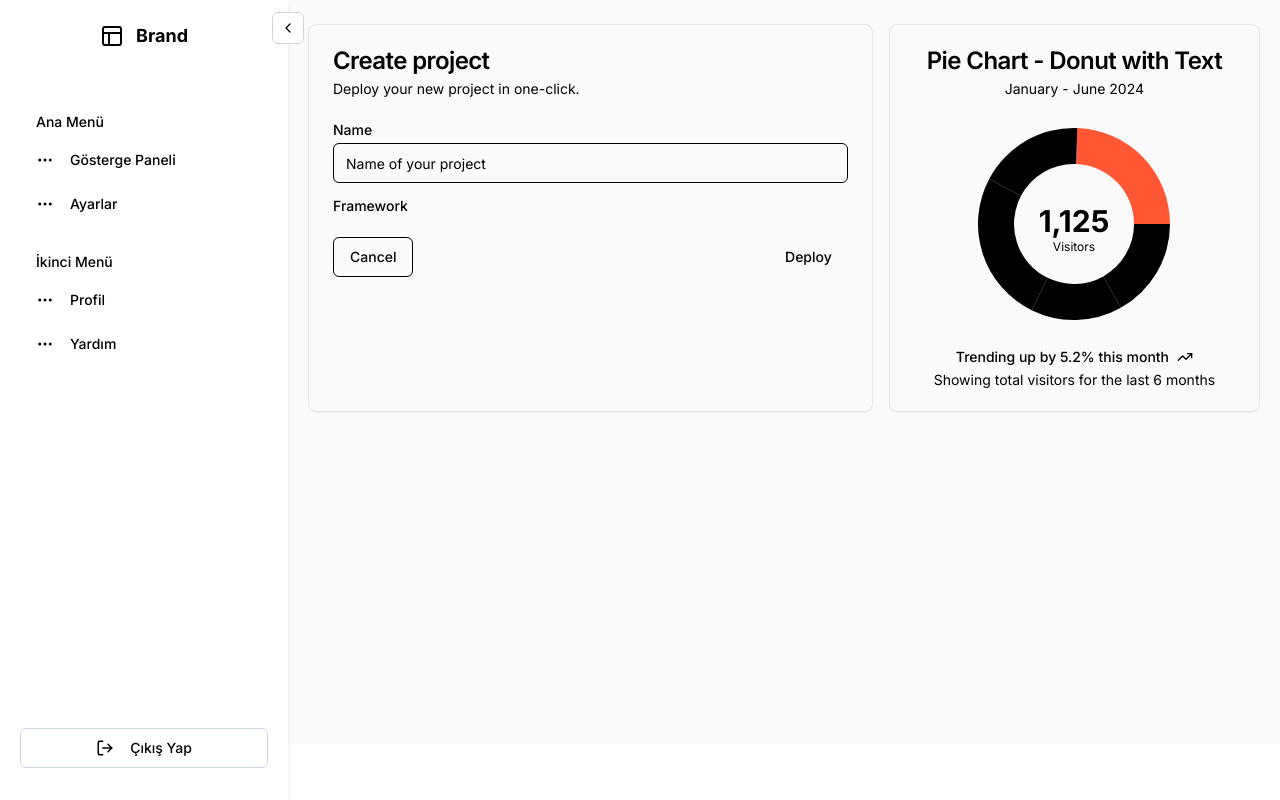
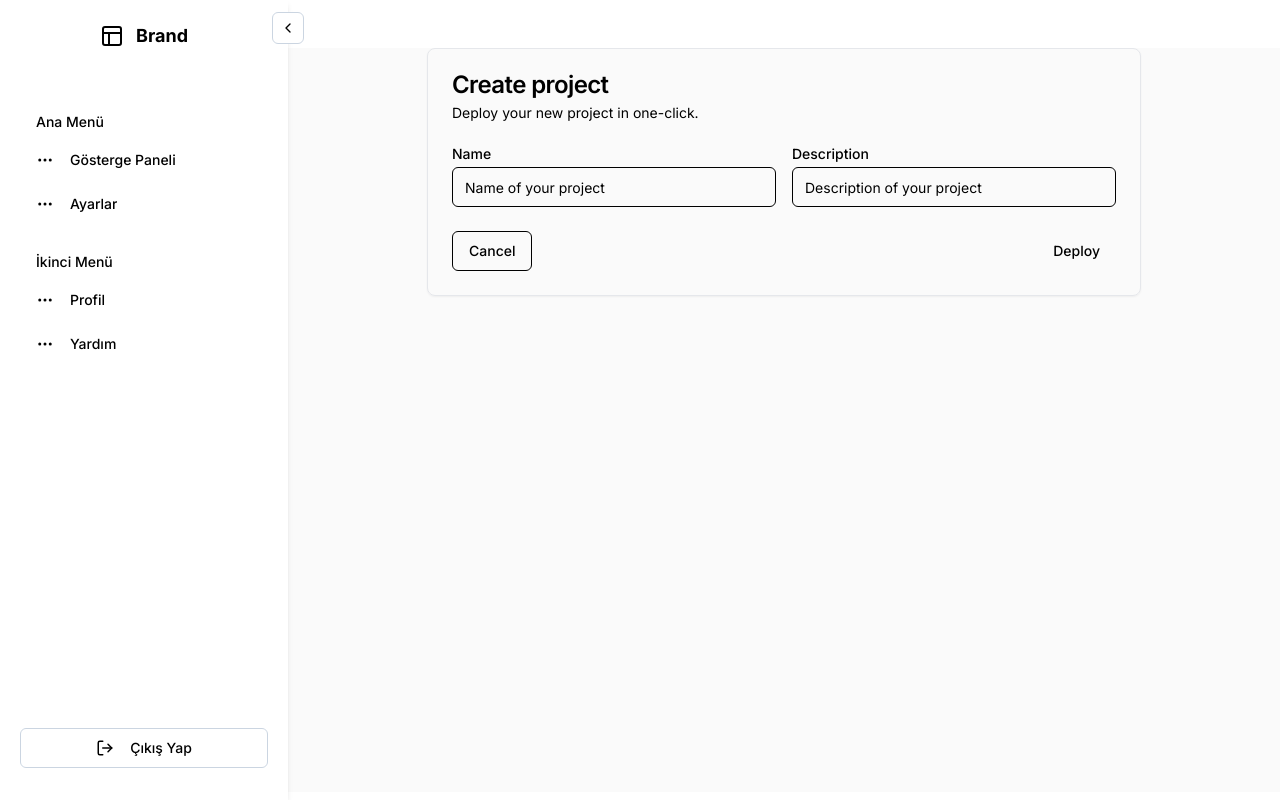
Before and after one commit to esmanur-uzun/ProjeFlowUI, a Next.js app: page /userPanel/projects/newProject in a window 1280 px wide. Built offline with nearby package versions, Linux system fonts and the light colour scheme.

Commit message:
worked on new project page

```diff
--- /dev/null
+++ b/app/userPanel/projects/newProject/page.tsx
@@ -0,0 +1,47 @@
+import React from "react";
+import { Button } from "@/components/ui/button";
+import {
+  Card,
+  CardContent,
+  CardDescription,
+  CardFooter,
+  CardHeader,
+  CardTitle,
+} from "@/components/ui/card";
+import { Input } from "@/components/ui/input";
+import { Label } from "@/components/ui/label";
+const newProject = () => {
+  return (
+    <Card className="w-3/4 mx-auto mt-12">
+      <CardHeader>
+        <CardTitle>Create project</CardTitle>
+        <CardDescription>Deploy your new project in one-click.</CardDescription>
+      </CardHeader>
+      <CardContent>
+        <form>
+          <div className="grid w-full items-center gap-4">
+            <div className="md:flex md:space-x-4 space-y-4 md:space-y-0">
+              <div className="flex flex-col space-y-1.5 md:w-1/2">
+                <Label htmlFor="name">Name</Label>
+                <Input id="name" placeholder="Name of your project" />
+              </div>
+              <div className="flex flex-col space-y-1.5 md:w-1/2">
+                <Label htmlFor="description">Description</Label>
+                <Input
+                  id="description"
+                  placeholder="Description of your project"
+                />
+              </div>
+            </div>
+          </div>
+        </form>
+      </CardContent>
+      <CardFooter className="flex justify-between">
+        <Button variant="outline">Cancel</Button>
+        <Button>Deploy</Button>
+      </CardFooter>
+    </Card>
+  );
+};
+
+export default newProject;
```
